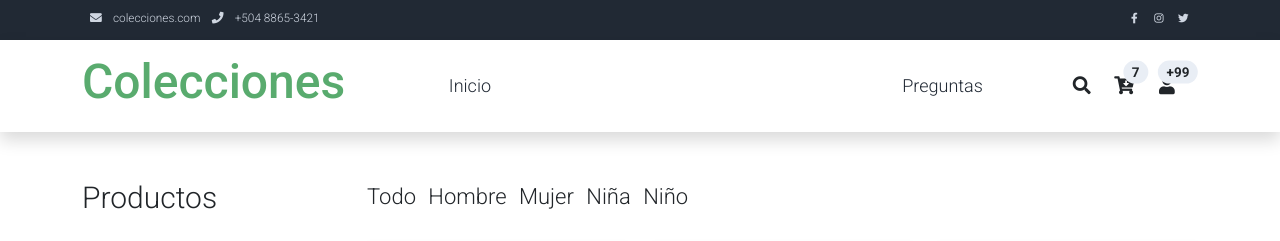
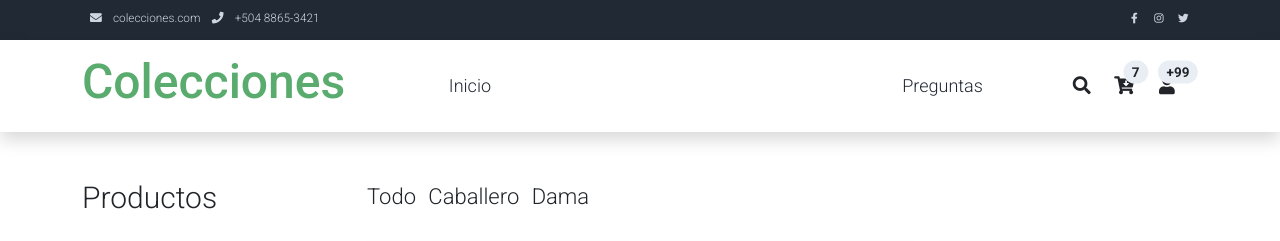
Before and after one commit to NallelyAHernandez/Tienda-online, a plain HTML site: page perfumes.html in a window 1280 px wide. Shown: the top 241 px of the page. Drawn offline with Linux system fonts and the light colour scheme; files that its build step writes are made by us from their sources; files whose address does not match are found by name.

Commit message:
Update perfumes.html

```diff
--- a/perfumes.html
+++ b/perfumes.html
@@ -112,8 +112,8 @@
                             <i class="fa fa-fw fa-chevron-circle-down mt-1"></i>
                         </a>
                         <ul class="collapse show list-unstyled pl-3">
-                            <li><a class="text-decoration-none" href="#">Hombre</a></li>
-                            <li><a class="text-decoration-none" href="#">Mujer</a></li>
+                            <li><a class="text-decoration-none" href="#">Caballero</a></li>
+                            <li><a class="text-decoration-none" href="#">Dama</a></li>
                             <li><a class="text-decoration-none" href="#">Niña</a></li>
                             <li><a class="text-decoration-none" href="#">Niño</a></li>
                         </ul>
@@ -129,17 +129,12 @@
                                 <a class="h3 text-dark text-decoration-none mr-3" href="perfumes.html">Todo</a>
                             </li>
                             <li class="list-inline-item">
-                                <a class="h3 text-dark text-decoration-none mr-3" href="perfumeshombre.html">Hombre</a>
+                                <a class="h3 text-dark text-decoration-none mr-3" href="perfumeshombre.html">Caballero</a>
                             </li>
                             <li class="list-inline-item">
-                                <a class="h3 text-dark text-decoration-none" href="perfumesmujer.html">Mujer</a>
+                                <a class="h3 text-dark text-decoration-none" href="perfumesmujer.html">Dama</a>
                             </li>
-                            <li class="list-inline-item">
-                                <a class="h3 text-dark text-decoration-none" href="perfumesniña.html">Niña</a>
-                            </li>
-                            <li class="list-inline-item">
-                                <a class="h3 text-dark text-decoration-none" href="perfumes niño.html">Niño</a>
-                            </li>
+
 
                         </ul>
                     </div>
@@ -439,8 +434,8 @@
                 <div class="col-md-4 pt-5">
                     <h2 class="h2 text-light border-bottom pb-3 border-light">Productos</h2>
                     <ul class="list-unstyled text-light footer-link-list">
-                        <li><a class="text-decoration-none" href="mujerropa.html">Ropa para mujer</a></li>
-                        <li><a class="text-decoration-none" href="ropahombre.html">Ropa para hombre</a></li>
+                        <li><a class="text-decoration-none" href="mujerropa.html">Ropa para dama</a></li>
+                        <li><a class="text-decoration-none" href="ropahombre.html">Ropa para caballero</a></li>
                         <li><a class="text-decoration-none" href="niñaropa.html">Ropa para niña</a></li>
                         <li><a class="text-decoration-none" href="niñoropa.html">Ropa para niño</a></li>
                         <li><a class="text-decoration-none" href="perfumes.html">Perfumes</a></li>
@@ -466,7 +461,7 @@
                         </li>
                         <li class="list-inline-item border border-light rounded-circle text-center">
                             <a class="text-light text-decoration-none" target="_blank" href="https://twitter.com/"><i class="fab fa-twitter fa-lg fa-fw"></i></a>
-
+                        <li>Nallely Abigail Hernández</li>
                     </ul>
                 </div>
                 <div class="col-auto">
```
